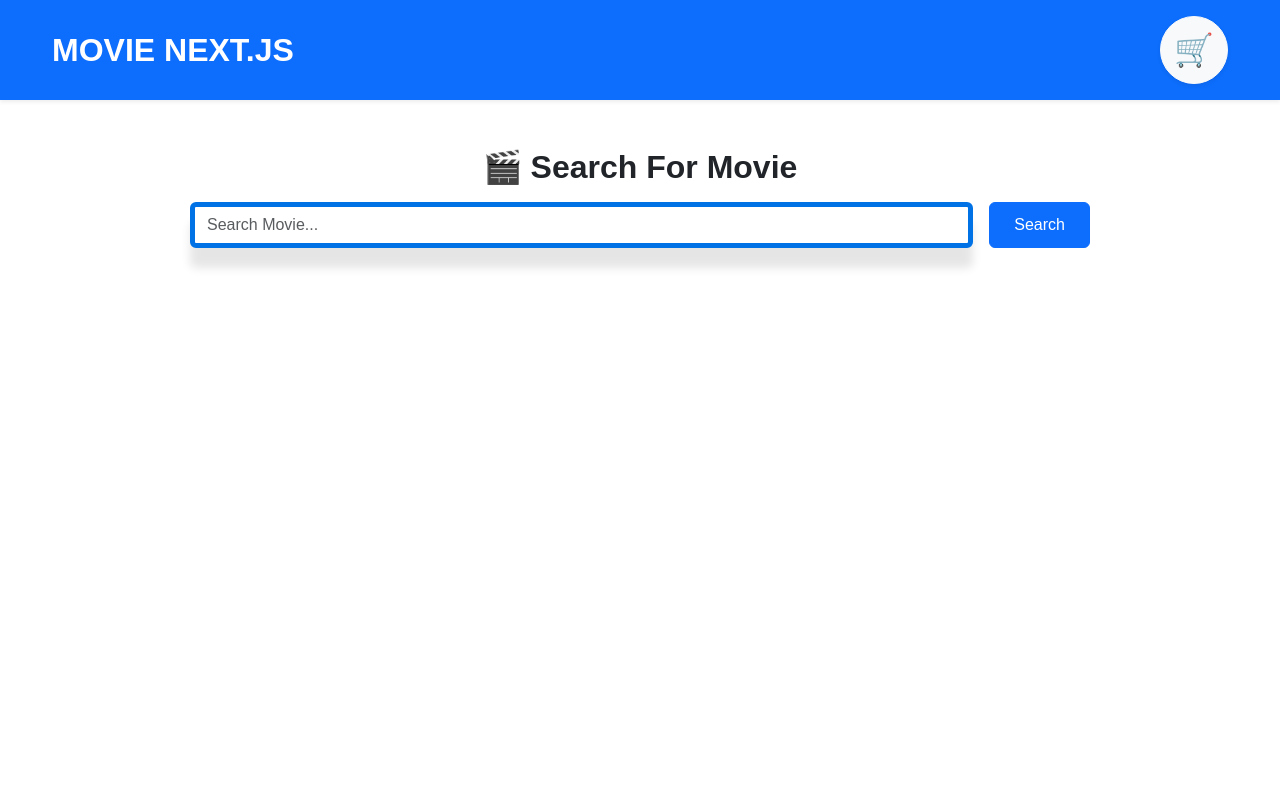
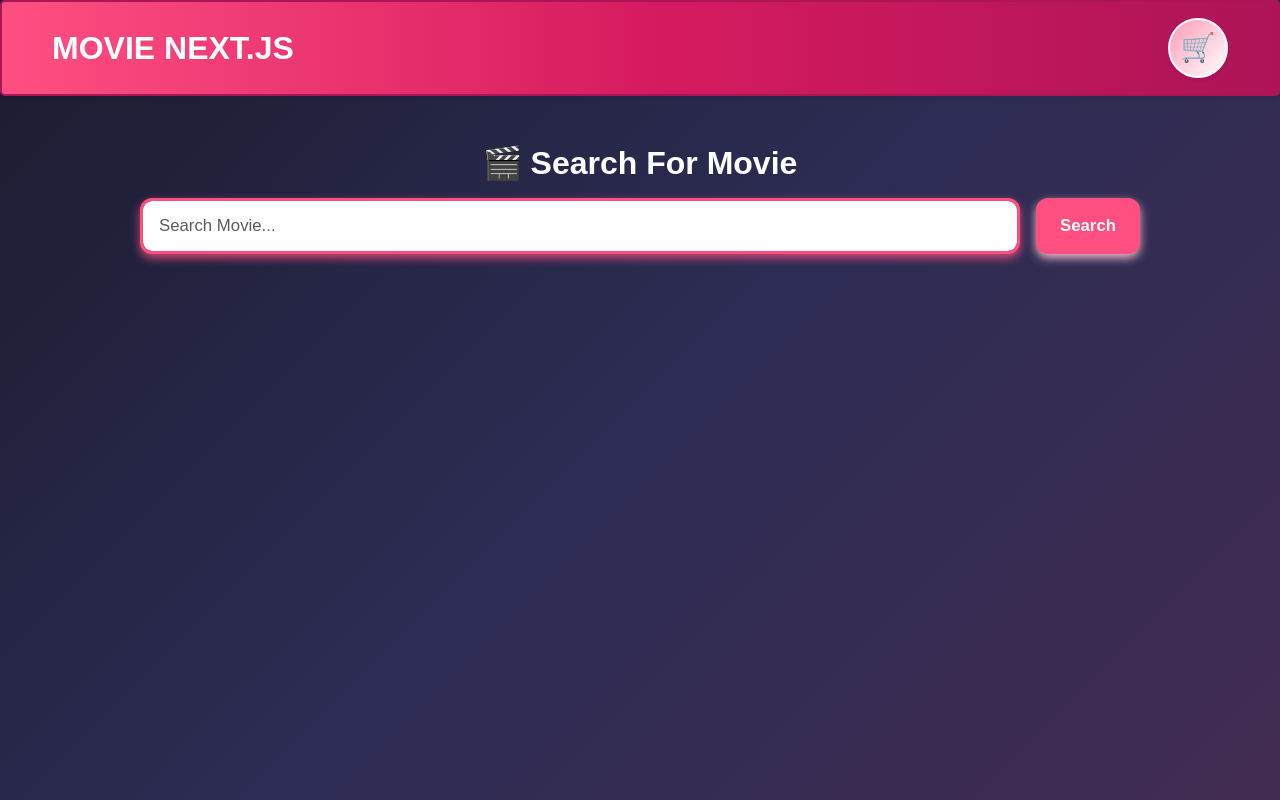
Before and after one commit to Anggieta08/movie-nextjs, a Next.js app: page / in a window 1280 px wide. Built offline with nearby package versions, Linux system fonts and the light colour scheme.

Commit message:
Mengubah warna tampilan web movie , update tampilan modal detail & tombol cart

```diff
--- a/app/components/MovieCard.js
+++ b/app/components/MovieCard.js
@@ -1,25 +1,103 @@
 /* eslint-disable @next/next/no-img-element */
 "use client";
 
-export default function MovieCard({ movie, onSeeDetail }) {
+export default function MovieDetailModal({ movie, onAddToCart }) {
   return (
-    <div className="col-md-4 mb-4">
-      <div className="card h-100 shadow-sm">
+    <div
+      className="modal fade"
+      id="movieDetail"
+      tabIndex="-1"
+      aria-labelledby="movieDetailLabel"
+      aria-hidden="true"
+    >
+      <div className="modal-dialog modal-lg">
+        <div
+          className="modal-content"
+          style={{
+            border: "5px solid #D81B60",   // 🔥 garis tebal di sekeliling modal
+            borderRadius: "12px"
+          }}
+        >
+          {movie ? (
+            <>
+              <div className="modal-header">
+                <h5
+                  className="modal-title fw-bold"
+                  id="movieDetailLabel"
+                  style={{ color: "#D81B60" }} // judul ikut warna utama
+                >
+                  {movie.Title} ({movie.Year})
+                </h5>
+                <button
+                  type="button"
+                  className="btn-close"
+                  data-bs-dismiss="modal"
+                  aria-label="Close"
+                ></button>
+              </div>
+
+              <div className="modal-body row">
+                <div className="col-md-4">
                   <img
                     src={movie.Poster !== "N/A" ? movie.Poster : "/next.svg"}
-          className="card-img-top"
                     alt={movie.Title}
-          style={{ height: "500px", objectFit: "cover" }}
+                    className="img-fluid rounded"
                   />
-        <div className="card-body d-flex flex-column">
-          <h5 className="card-title">{movie.Title}</h5>
-          <h6 className="card-subtitle text-muted mb-3">{movie.Year}</h6>
+                </div>
+                <div className="col-md-8">
+                  <ul className="list-group mb-3">
+                    <li className="list-group-item" style={{ borderColor: "#D81B60" }}>
+                      <strong>Genre:</strong> {movie.Genre}
+                    </li>
+                    <li className="list-group-item" style={{ borderColor: "#D81B60" }}>
+                      <strong>Director:</strong> {movie.Director}
+                    </li>
+                    <li className="list-group-item" style={{ borderColor: "#D81B60" }}>
+                      <strong>Actors:</strong> {movie.Actors}
+                    </li>
+                    <li className="list-group-item" style={{ borderColor: "#D81B60" }}>
+                      <strong>Released:</strong> {movie.Released}
+                    </li>
+                    <li className="list-group-item" style={{ borderColor: "#D81B60" }}>
+                      <strong>Plot:</strong> {movie.Plot}
+                    </li>
+                  </ul>
+                </div>
+              </div>
+
+              {/* Footer: Close + Add to Cart */}
+              <div className="modal-footer">
                 <button
-            className="btn btn-primary mt-auto"
-            data-bs-toggle="modal"
-            data-bs-target="#movieDetail"
-            onClick={() => onSeeDetail(movie.imdbID)}>See Detail
+                  type="button"
+                  className="btn btn-secondary"
+                  data-bs-dismiss="modal"
+                >
+                  Close
                 </button>
+                <button
+                  type="button"
+                  className="btn fw-bold px-4 d-flex align-items-center gap-2"
+                  style={{
+                    backgroundColor: "#D81B60", // 🔥 warna utama
+                    color: "#fff",
+                    border: "none",
+                    borderRadius: "8px",
+                    boxShadow: "0 3px 8px rgba(216, 27, 96, 0.5)"
+                  }}
+                  onMouseOver={(e) => e.currentTarget.style.backgroundColor = "#AD1457"}
+                  onMouseOut={(e) => e.currentTarget.style.backgroundColor = "#D81B60"}
+                  onClick={() => onAddToCart(movie)}
+                  data-bs-dismiss="modal"
+                >
+                  🛒 <span>Add to Cart</span>
+                </button>
+              </div>
+            </>
+          ) : (
+            <div className="modal-body">
+              <p className="text-muted">Loading detail...</p>
+            </div>
+          )}
         </div>
       </div>
     </div>
--- a/app/components/MovieDetailModal.js
+++ b/app/components/MovieDetailModal.js
@@ -11,11 +11,17 @@ export default function MovieDetailModal({ movie, onAddToCart }) {
       aria-hidden="true"
     >
       <div className="modal-dialog modal-lg">
-        <div className="modal-content">
+        <div
+          className="modal-content"
+          style={{
+            border: "5px solid #FF4F81",   // 🔥 garis tebal di sekeliling modal
+            borderRadius: "12px"
+          }}
+        >
           {movie ? (
             <>
               <div className="modal-header">
-                <h5 className="modal-title" id="movieDetailLabel">
+                <h5 className="modal-title fw-bold" id="movieDetailLabel" style={{ color: "#FF4F81" }}>
                   {movie.Title} ({movie.Year})
                 </h5>
                 <button
@@ -36,11 +42,21 @@ export default function MovieDetailModal({ movie, onAddToCart }) {
                 </div>
                 <div className="col-md-8">
                   <ul className="list-group mb-3">
-                    <li className="list-group-item"><strong>Genre:</strong> {movie.Genre}</li>
-                    <li className="list-group-item"><strong>Director:</strong> {movie.Director}</li>
-                    <li className="list-group-item"><strong>Actors:</strong> {movie.Actors}</li>
-                    <li className="list-group-item"><strong>Released:</strong> {movie.Released}</li>
-                    <li className="list-group-item"><strong>Plot:</strong> {movie.Plot}</li>
+                    <li className="list-group-item" style={{ borderColor: "#FF4F81" }}>
+                      <strong>Genre:</strong> {movie.Genre}
+                    </li>
+                    <li className="list-group-item" style={{ borderColor: "#FF4F81" }}>
+                      <strong>Director:</strong> {movie.Director}
+                    </li>
+                    <li className="list-group-item" style={{ borderColor: "#FF4F81" }}>
+                      <strong>Actors:</strong> {movie.Actors}
+                    </li>
+                    <li className="list-group-item" style={{ borderColor: "#FF4F81" }}>
+                      <strong>Released:</strong> {movie.Released}
+                    </li>
+                    <li className="list-group-item" style={{ borderColor: "#FF4F81" }}>
+                      <strong>Plot:</strong> {movie.Plot}
+                    </li>
                   </ul>
                 </div>
               </div>
@@ -56,11 +72,20 @@ export default function MovieDetailModal({ movie, onAddToCart }) {
                 </button>
                 <button
                   type="button"
-                  className="btn btn-success"
+                  className="btn fw-bold px-4 d-flex align-items-center gap-2"
+                  style={{
+                    backgroundColor: "#FF4F81",
+                    color: "#000", // 🔥 pakai teks hitam supaya 🛒 jelas
+                    border: "none",
+                    borderRadius: "8px",
+                    boxShadow: "0 3px 8px rgba(238, 185, 200, 1)"
+                  }}
+                  onMouseOver={(e) => e.currentTarget.style.backgroundColor = "#E91E63"}
+                  onMouseOut={(e) => e.currentTarget.style.backgroundColor = "#FF4F81"}
                   onClick={() => onAddToCart(movie)}
-                  data-bs-dismiss="modal" // ✅ otomatis tutup modal setelah klik
+                  data-bs-dismiss="modal"
                 >
-                  🛒 Add to Cart
+                  🛒 <span style={{ color: "#fff" }}>Add to Cart</span>
                 </button>
               </div>
             </>
--- a/app/page.js
+++ b/app/page.js
@@ -17,34 +17,30 @@ export default function Home() {
   useEffect(() => {
     if (cart.length > 0) {
       setAnimate(true);
-      const timeout = setTimeout(() => setAnimate(false), 300);
+      const timeout = setTimeout(() => setAnimate(false), 600);
       return () => clearTimeout(timeout);
     }
   }, [cart]);
 
-  // 1️⃣ Load cart sekali saat halaman pertama kali dimuat
+  // Load cart dari localStorage
   useEffect(() => {
     const savedCart = localStorage.getItem("cart");
     if (savedCart) {
       setCart(JSON.parse(savedCart));
-      console.log("Cart loaded from localStorage:", JSON.parse(savedCart));
     }
   }, []);
 
-  // 2️⃣ Simpan cart ke localStorage setiap kali cart berubah
+  // Simpan cart ke localStorage setiap berubah
   useEffect(() => {
     localStorage.setItem("cart", JSON.stringify(cart));
-    console.log("Cart saved to localStorage:", cart);
   }, [cart]);
 
-  // tambah film ke keranjang
   const addToCart = (movie) => {
     if (!cart.find((item) => item.imdbID === movie.imdbID)) {
       setCart([...cart, movie]);
     }
   };
 
-  // cari film
   const handleSearch = async (e) => {
     e.preventDefault();
     if (!query.trim()) {
@@ -77,7 +73,6 @@ export default function Home() {
     setQuery("");
   };
 
-  // detail film
   const handleDetail = async (imdbID) => {
     try {
       const res = await fetch(
@@ -99,38 +94,61 @@ export default function Home() {
   };
 
   return (
-    <div className="bg-white min-vh-100">
+    <div
+      style={{
+        minHeight: "100vh",
+        background: "linear-gradient(135deg, #1B1B2F, #2C2C54, #432C52)",
+        color: "#fff"
+      }}
+    >
       {/* Navbar */}
-      <nav className="navbar navbar-expand-lg navbar-dark bg-primary shadow-sm py-3">
+      <nav
+        className="navbar navbar-expand-lg shadow-sm py-3"
+        style={{
+          background: "linear-gradient(90deg, #FF4F81, #D81B60, #AD1457)",
+          border: "2px solid #AD1457",
+          borderRadius: "5px",
+        }}
+      >
         <div
           className="container d-flex justify-content-between align-items-center"
           style={{ maxWidth: "1200px" }}>
 
           {/* Logo kiri */}
-          <a className="navbar-brand fw-bold fs-2" href="#">MOVIE NEXT.JS</a>
+          <a
+            className="navbar-brand fw-bold fs-2"
+            href="#"
+            style={{ color: "#fff" }}
+          >
+            MOVIE NEXT.JS
+          </a>
 
           {/* Tombol keranjang kanan */}
           <button
             type="button"
-            className="btn btn-light position-relative rounded-circle shadow-sm d-flex align-items-center justify-content-center"
+            className="btn position-relative rounded-circle shadow-sm d-flex align-items-center justify-content-center"
             data-bs-toggle="modal"
             data-bs-target="#cartModal"
             style={{
-              width: "68px",
-              height: "68px",
+              width: "60px",
+              height: "60px",
+              background: "linear-gradient(135deg, #ff9ab7ff, #ffffffff)",
+              border: "2px solid #fff",
+              boxShadow: "0 4px 10px rgba(216,27,96,0.6)",
             }}
           >
-            <span className="fs-2 text-primary">🛒</span>
+            <span className="fs-3 text-light">🛒</span>
             {cart.length > 0 && (
               <span
-                className={`position-absolute badge rounded-pill bg-danger ${animate ? "shake" : ""}`}
+                className={`position-absolute badge rounded-pill ${animate ? "shake" : ""}`}
                 style={{
-                  top: "-5px",               // ✅ geser turun dikit supaya gak nutup emoticon
-                  right: "-15px",             // ✅ lebih rapih di pojok kanan atas
-                  fontSize: "1rem",
-                  padding: "0.35em 0.60em",
-                  border: "5px solid #fff",
-                  boxShadow: "0 2px 6px rgba(0,0,0,0.25)",
+                  top: "-5px",
+                  right: "-12px",
+                  fontSize: "0.9rem",
+                  padding: "0.3em 0.55em",
+                  backgroundColor: "#FF80AB",
+                  border: "2px solid #fff",
+                  boxShadow: "0 2px 5px rgba(0,0,0,0.4)",
                 }}
               >
                 {cart.length}
@@ -143,37 +161,73 @@ export default function Home() {
       {/* Bagian Search */}
       <div className="container my-5">
         <div className="text-center mb-4">
-          {/* ✅ H2 sudah rapih tengah */}
-          <h2 className="text-dark fw-bold fs-2 d-inline-flex align-items-center mb-3">
-            <span role="img" aria-label="clapper" className="me-2">🎬</span>
-            Search For Movie
+          <h2 className="fw-bold fs-2 d-inline-flex align-items-center mb-3" style={{ color: "#fff" }}>
+            <span role="img" aria-label="clapper" className="me-2">🎬</span>Search For Movie
           </h2>
 
           <form
             onSubmit={handleSearch}
             className="d-flex mx-auto gap-3"
-  style={{ maxWidth: "900px", width: "100%" }}
+            /* Hanya ubah style: lebar form sedikit diperbesar */
+            style={{ maxWidth: "1000px", width: "95%" }}
           >
+
             <input
               type="text"
-    className="form-control"
-    placeholder="Search Movie..."
+              className="form-control"  /* tetap mempertahankan className asli */
+              placeholder="Search Movie... "
               value={query}
               onChange={(e) => setQuery(e.target.value)}
+              /* Hanya ubah style: padding, fontSize, warna teks, borderRadius */
               style={{
-      backgroundColor: "#ffffffff",      // 🎨 biru muda pastel
-      border: "5px solid #0072e5ff",     // 🎨 border biru lembut
-      boxShadow: "0 20px 10px rgba(0, 0, 0, 0.1)", // ✨ shadow halus
+                backgroundColor: "#ffffff",
+                color: "#000000",
+                border: "3px solid #FF4F81",
+                boxShadow: "0 4px 10px rgba(255, 79, 129, 0.8)",
+                borderRadius: "12px",
+                padding: "12px 16px",
+                fontSize: "1.05rem",
               }}
             />
-             <button type="submit" className="btn btn-primary px-4">Search</button>
+
+            <button
+              type="submit"
+              className="btn px-4 fw-bold" /* tetap className asli */
+              /* Hanya ubah style: padding, fontSize, borderRadius */
+              style={{
+                backgroundColor: "#FF4F81",
+                color: "white",
+                border: "none",
+                borderRadius: "12px",
+                boxShadow: "0 4px 10px rgba(238, 185, 200, 1)",
+                padding: "12px 22px",
+                fontSize: "1.05rem",
+              }}
+              onMouseOver={(e) => e.currentTarget.style.backgroundColor = "#E91E63"}
+              onMouseOut={(e) => e.currentTarget.style.backgroundColor = "#FF4F81"}
+            >
+              Search
+            </button>
           </form>
         </div>
+
+        {/* Garis pemisah */}
+        {(movies.length > 0 || error) && (
+          /* Hanya ubah style: buat garis lebih tebal & rounded */
+          <hr
+            style={{
+              border: "5px solid #ffffffff",
+              borderRadius: "5px",
+              width: "100%",
+              margin: "50px 0"
+            }}
+          />
+        )}
 
         {/* Error */}
         {error && (
           <div
-            className="alert alert-danger text-center fs-4 fw-bold mx-auto"
+            className="alert alert-danger text-center fs-5 fw-bold mx-auto"
             role="alert"
             style={{ maxWidth: "400px" }}
           >
@@ -203,6 +257,22 @@ export default function Home() {
         movie={selectedMovie}
         onAddToCart={addToCart}
       />
+
+      {/* Animasi Shake Badge */}
+      <style>
+      {`
+        @keyframes shake {
+          0%, 100% { transform: translate(0, 0); }
+          20% { transform: translateX(-2px); }
+          40% { transform: translateX(2px); }
+          60% { transform: translateX(-2px); }
+          80% { transform: translateX(2px); }
+        }
+        .shake {
+          animation: shake 0.1s;
+        }
+      `}
+      </style>
     </div>
   );
 }
```
Lines whose indentation alone changed are shown as unchanged.
